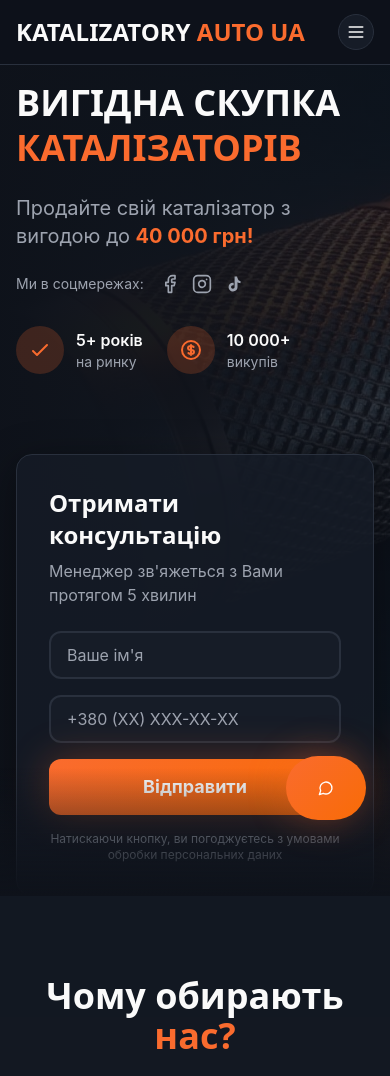
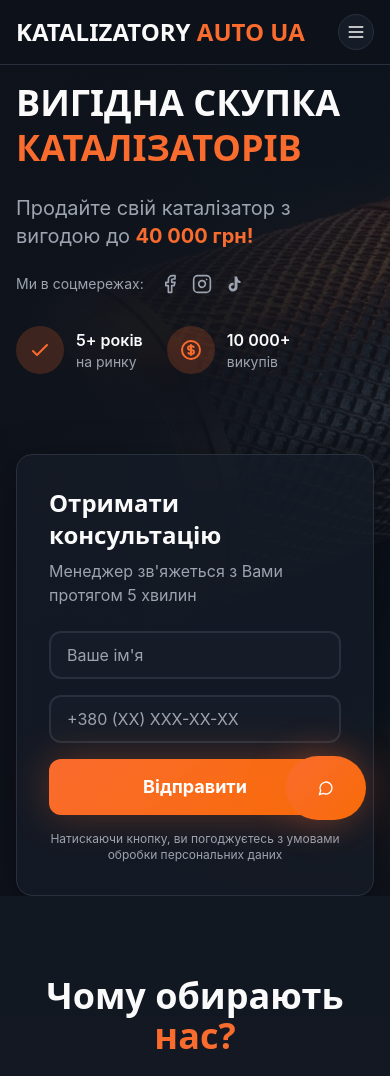
Before and after one commit to VOV44ER/katalizatory-auto-ua, a Next.js app: page / in a window 390 px wide. Shown: the top 1076 px of the page. Built offline with nearby package versions, Linux system fonts and the light colour scheme.

Commit message:
Fix hero gradient overlay blocking submit button on mobile

```diff
--- a/src/components/Hero.tsx
+++ b/src/components/Hero.tsx
@@ -246,7 +246,7 @@
       </div>
 
       {/* Decorative Elements */ }
-      <div className="absolute bottom-0 left-0 right-0 h-32 bg-gradient-to-t from-background to-transparent z-10" />
+      <div className="pointer-events-none absolute bottom-0 left-0 right-0 h-32 bg-gradient-to-t from-background to-transparent z-0" />
     </section>
   );
 };
```
